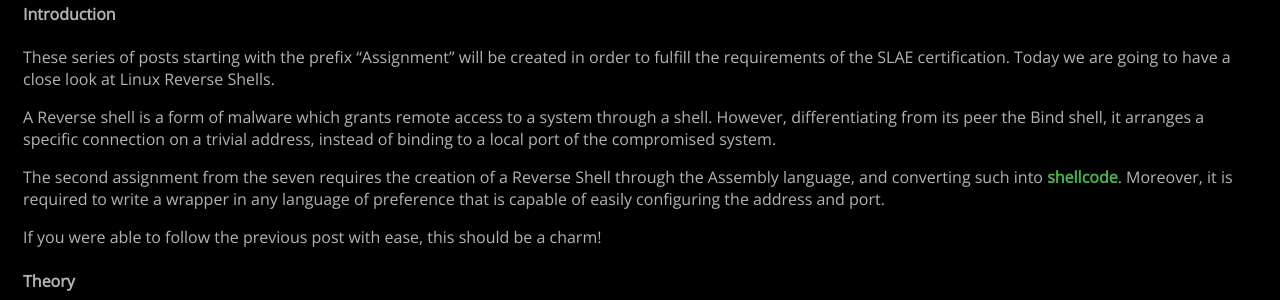
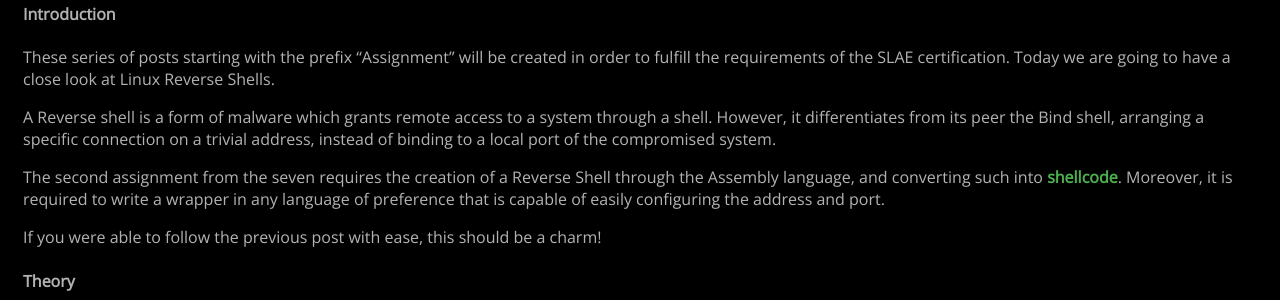
Before and after one commit to whitecr0wz/whitecr0wz.github.io, a Jekyll site: the page built from _posts/posts/2021-01-14-SLAE-Reverse.md, in a window 1280 px wide and 900 px high. Shown: the part 160-460 px from the top of the window. Built offline with Jekyll 4.4.1, drawn with Linux system fonts in a browser that asks for light colours.

Commit message:
Update 2021-01-14-SLAE-Reverse.md

```diff
--- a/_posts/posts/2021-01-14-SLAE-Reverse.md
+++ b/_posts/posts/2021-01-14-SLAE-Reverse.md
@@ -12,7 +12,7 @@ en: true
 These series of posts starting with the prefix "Assignment" will be created in order to fulfill the requirements of the SLAE certification. Today we are going to have a close
 look at Linux Reverse Shells.
 
-A Reverse shell is a form of malware which grants remote access to a system through a shell. However, differentiating from its peer the Bind shell, it arranges a specific
+A Reverse shell is a form of malware which grants remote access to a system through a shell. However, it differentiates from its peer the Bind shell, arranging a specific
 connection on a trivial address, instead of binding to a local port of the compromised system.
 
 The second assignment from the seven requires the creation of a Reverse Shell through the Assembly language, and converting such into [shellcode](https://es.wikipedia.org/wiki/Shellcode). Moreover, it is required to write a wrapper in any language of preference that is capable of
```
